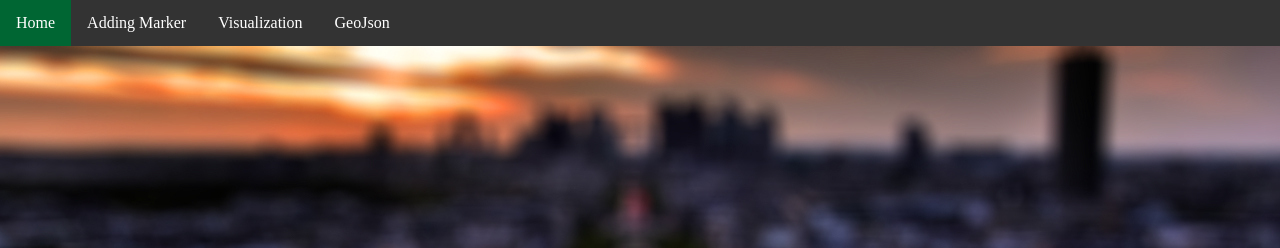
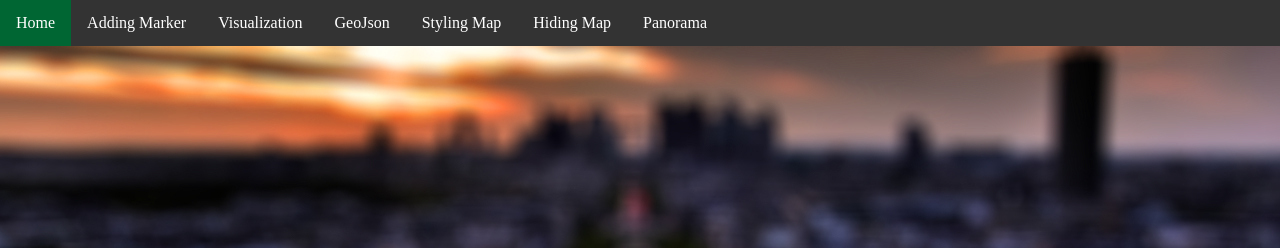
Before and after one commit to L200150129/L200150129.github.io, a plain HTML site: page index.html in a window 1280 px wide. Shown: the top 248 px of the page. Drawn offline with Linux system fonts and the light colour scheme.

Commit message:
Update index.html

```diff
--- a/index.html
+++ b/index.html
@@ -89,6 +89,9 @@ body {
     </div>
   </li>
   <li><a href="05_geoJson.html">GeoJson</a></li>
+  <li><a href="06_stylingMap.html">Styling Map</a></li>
+  <li><a href="07_hidingMap.html">Hiding Map</a></li>
+  <li><a href="08_panorama.html">Panorama</a></li>
 </ul>
 
 <div class="content">
```
